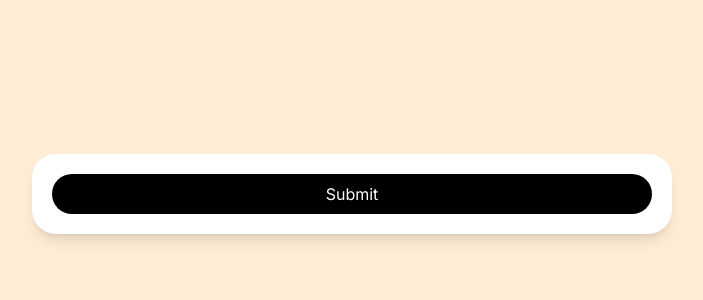
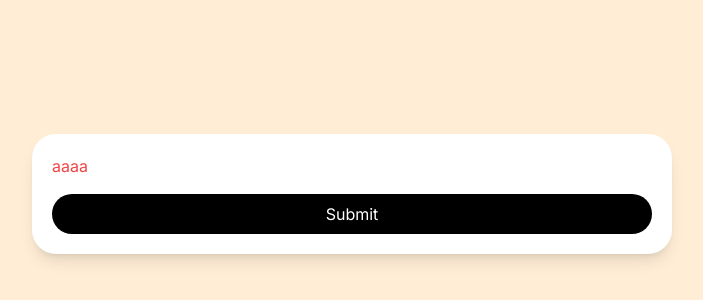
Before and after one commit to psoyeongg/carrot-market, a Next.js app: page / in a window 1280 px wide. Shown: the part 206-506 px from the top of the page, without its empty margins (288-991 px from the left). Built offline with nearby package versions, Linux system fonts and the light colour scheme.

Commit message:
Directives

```diff
--- a/app/globals.css
+++ b/app/globals.css
@@ -1,3 +1,21 @@
 @tailwind base;
 @tailwind components;
 @tailwind utilities;
+
+@layer base {
+  a {
+    @apply text-red-500
+  }
+}
+
+@layer utilities {
+  .text-bigger-hello {
+    @apply text-3xl font-semibold;
+  }
+}
+
+@layer components {
+  .btn {
+    @apply w-full h-10 text-white bg-black rounded-sexy-name me-tomato;
+  }
+}
--- a/app/page.tsx
+++ b/app/page.tsx
@@ -2,7 +2,8 @@ export default function Home() {
   return (
     <main className="flex items-center justify-center w-full h-screen p-5 bg-gray-100 sm:bg-red-100 md:bg-green-100 lg:bg-cyan-100 xl:bg-orange-100 2xl:bg-purple-100">
       <div className="flex flex-col w-full max-w-screen-sm gap-4 p-5 bg-white shadow-lg rounded-3xl">
-        <button className="w-full h-10 text-white bg-black rounded-sexy-name me-tomato">Submit</button>
+        <a href="#">aaaa</a>
+        <button className="btn">Submit</button>
       </div>
     </main>
   );
```
